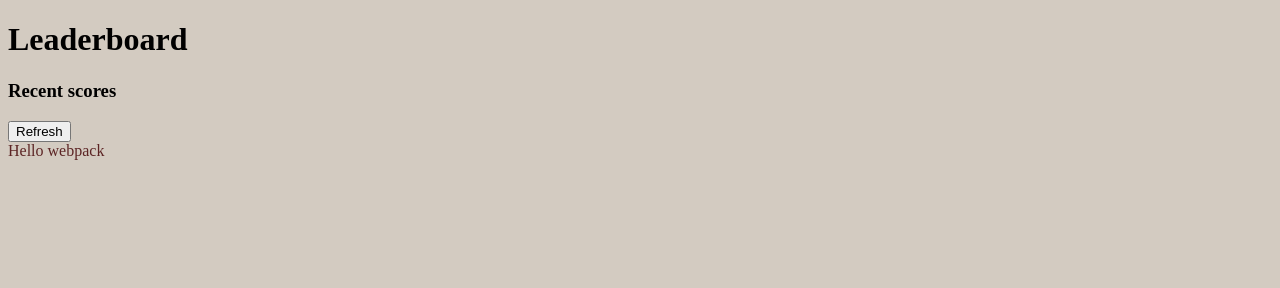
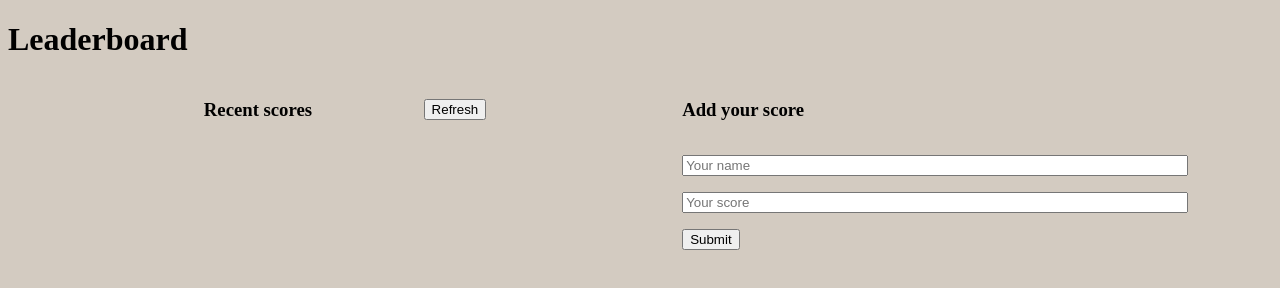
Before and after one commit to julzedz/leaderboard, a website built with webpack: page src/index.html in a window 1280 px wide. Built offline with nearby package versions, Linux system fonts and the light colour scheme.

Commit message:
Setup HTML & CSS

```diff
--- a/src/index.html
+++ b/src/index.html
@@ -8,9 +8,20 @@
 </head>
 <body>
   <h1>Leaderboard</h1>
-  <section>
-    <h3>Recent scores</h3>
-    <input type="button" value="Refresh">
+<main>
+    <section class="score-section">
+    <header>
+      <h3>Recent scores</h3>
+      <input type="button" class="btn" value="Refresh">
+    </header>
+    <ul class="scores-box"></ul>
   </section>
+  <section class="input-section">
+    <header><h3>Add your score</h3></header>
+    <input type="text" name="name" placeholder="Your name" id="">
+    <input type="text" name="score" placeholder="Your score" id="">
+    <input type="button" class="btn" name="submit" value="Submit" id="">
+  </section>
+</main>
 </body>
 </html>
--- a/src/index.js
+++ b/src/index.js
@@ -1,14 +1 @@
-import _ from 'lodash';
 import './style.css';
-
-function component() {
-  const element = document.createElement('div');
-
-  // Lodash, now imported by this script
-  element.innerHTML = _.join(['Hello', 'webpack'], ' ');
-  element.classList.add('hello');
-
-  return element;
-}
-
-document.body.appendChild(component());
--- a/src/style.css
+++ b/src/style.css
@@ -3,5 +3,33 @@
 }
 
 body {
-    background-color: #d3cbc1;
+  background-color: #d3cbc1;
 }
+
+main {
+  display: flex;
+  justify-content: space-evenly;
+  width: 100%;
+}
+
+.score-section{
+  width: 40%;
+}
+
+.score-section header {
+  display: flex;
+  width: 100%;
+  justify-content: space-evenly;
+  align-items: center;
+}
+
+.input-section {
+  display: flex;
+  flex-direction: column;
+  width: 40%;
+  gap: 1em;
+}
+
+.btn{
+  width: fit-content;
+}
```
